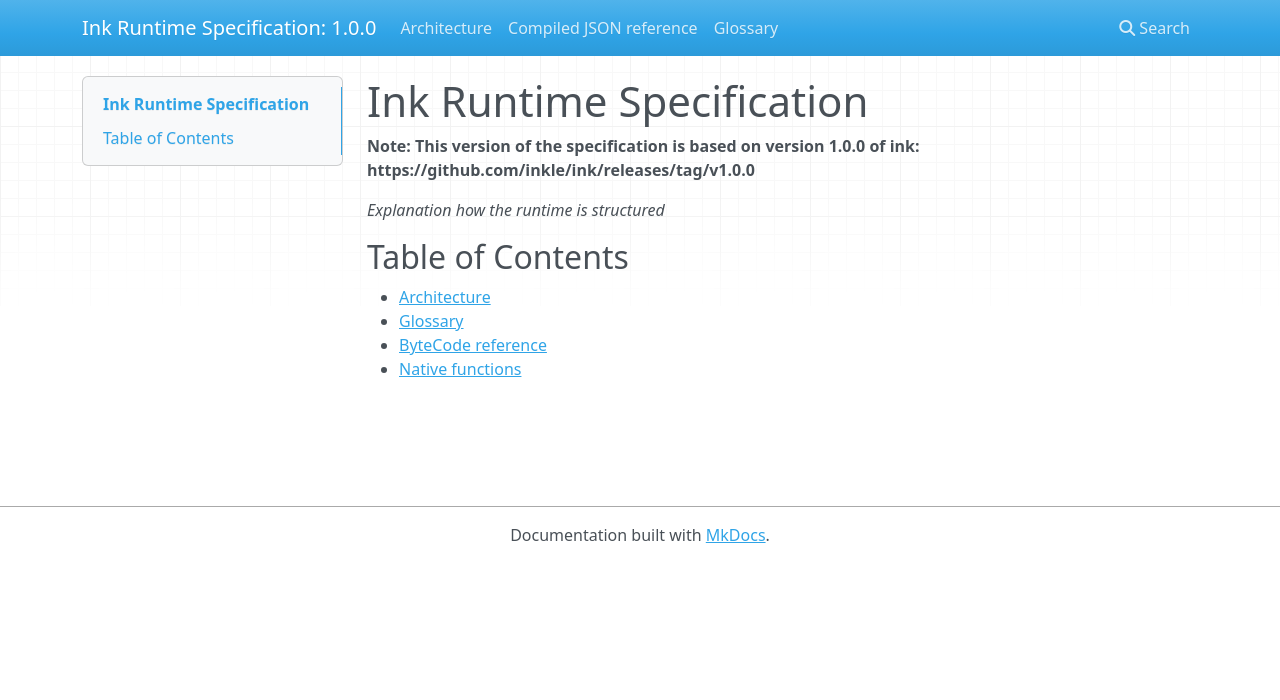
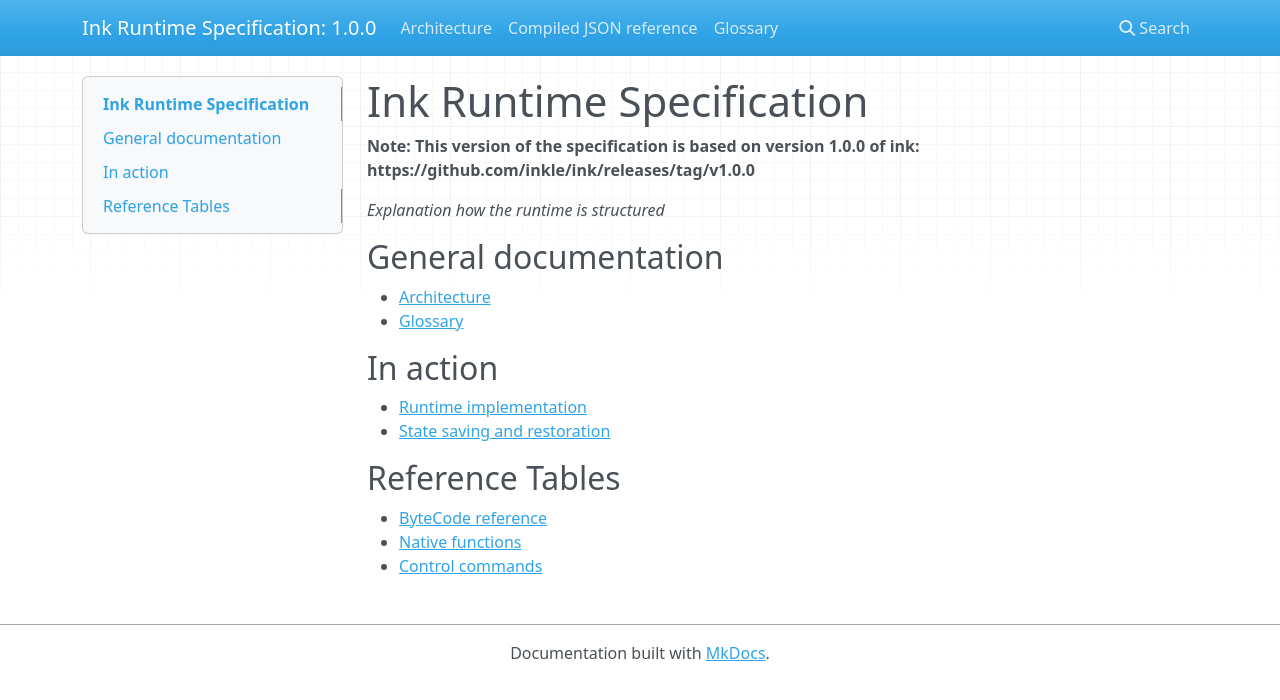
Before and after one commit to inkle/ink, an MkDocs documentation site: the page built from Documentation/runtime-specification/docs/index.md, in a window 1280 px wide. Shown: the top 700 px of the page. Built offline with MkDocs 1.6.1, drawn with Linux system fonts in a browser that asks for light colours; nearby versions of some CDN libraries.

Commit message:
in action

```diff
--- a/Documentation/runtime-specification/docs/index.md
+++ b/Documentation/runtime-specification/docs/index.md
@@ -4,8 +4,15 @@
 
 _Explanation how the runtime is structured_
 
-## Table of Contents ##
+## General documentation
 - [Architecture](architecture)
 - [Glossary](glossary)
+
+## In action
+- [Runtime implementation](runtime-implementation)
+- [State saving and restoration](state-saving-and-restoration)
+
+## Reference Tables
 - [ByteCode reference](bytecode-reference)
 - [Native functions](native-functions)
+- [Control commands](control-commands)
```
